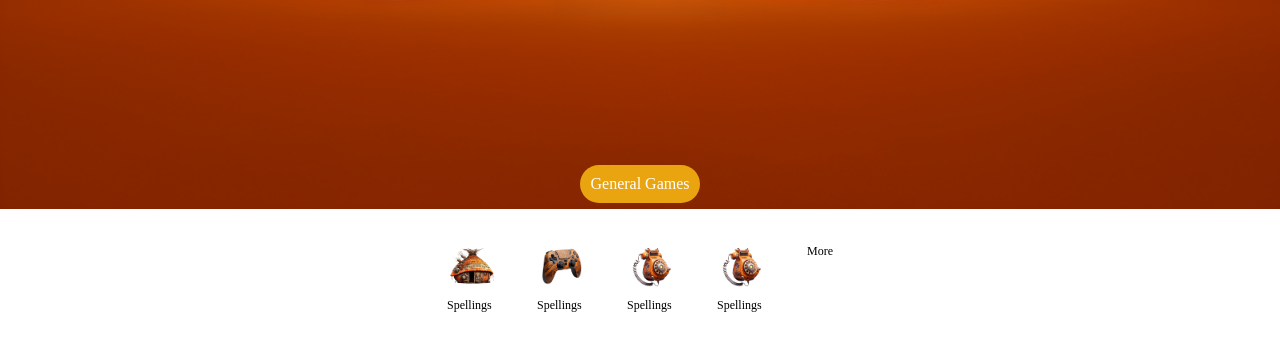
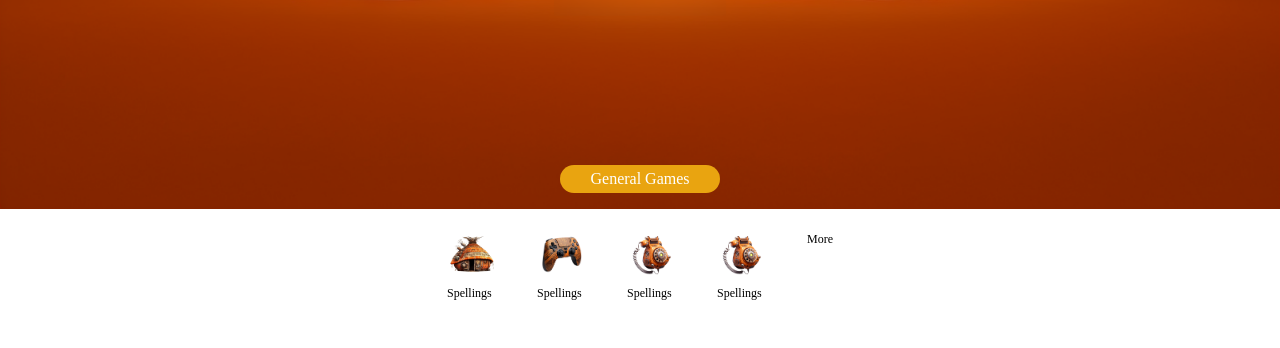
Before and after one commit to Andito-Game-Dev/Andito-For-Kids-Website-New, a plain HTML site: page index.html in a window 1280 px wide. Shown: the part 508-856 px from the top of the page. Drawn offline with Linux system fonts and the light colour scheme.

Commit message:
more home page styling added

```diff
--- a/styles.css
+++ b/styles.css
@@ -52,7 +52,10 @@ body {
   .subHeading {
     color: #fff;
     background-color: #e9a410;
-    padding: 10px;
+    padding-left: 30px;
+    padding-right: 30px;
+    padding-top: 5px;
+    padding-bottom: 5px;
     border-radius: 20px;
   }
 
@@ -60,8 +63,9 @@ body {
     display: flex;
     list-style-type: none;
     background-color:#fff;
-    padding: 2px;
-    border-radius: 20px;
+    padding-left: 90px;
+    padding-right: 90px;
+    border-radius: 50px;
   }
 
   .game-links li {
```
